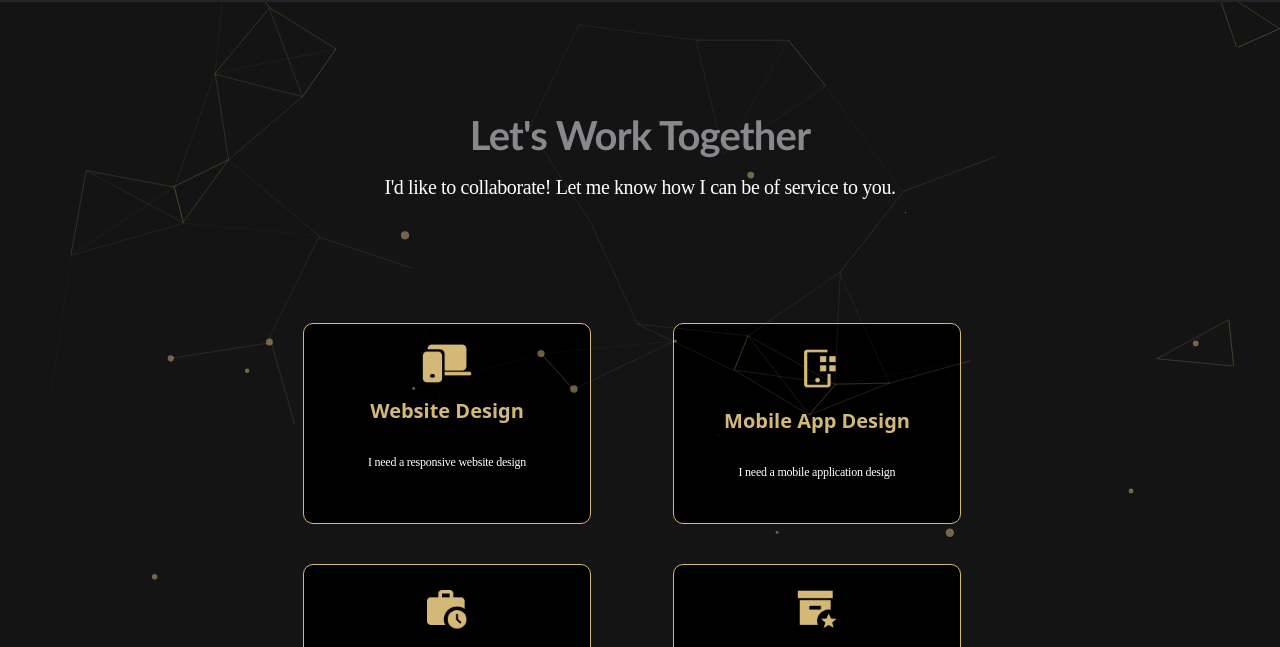
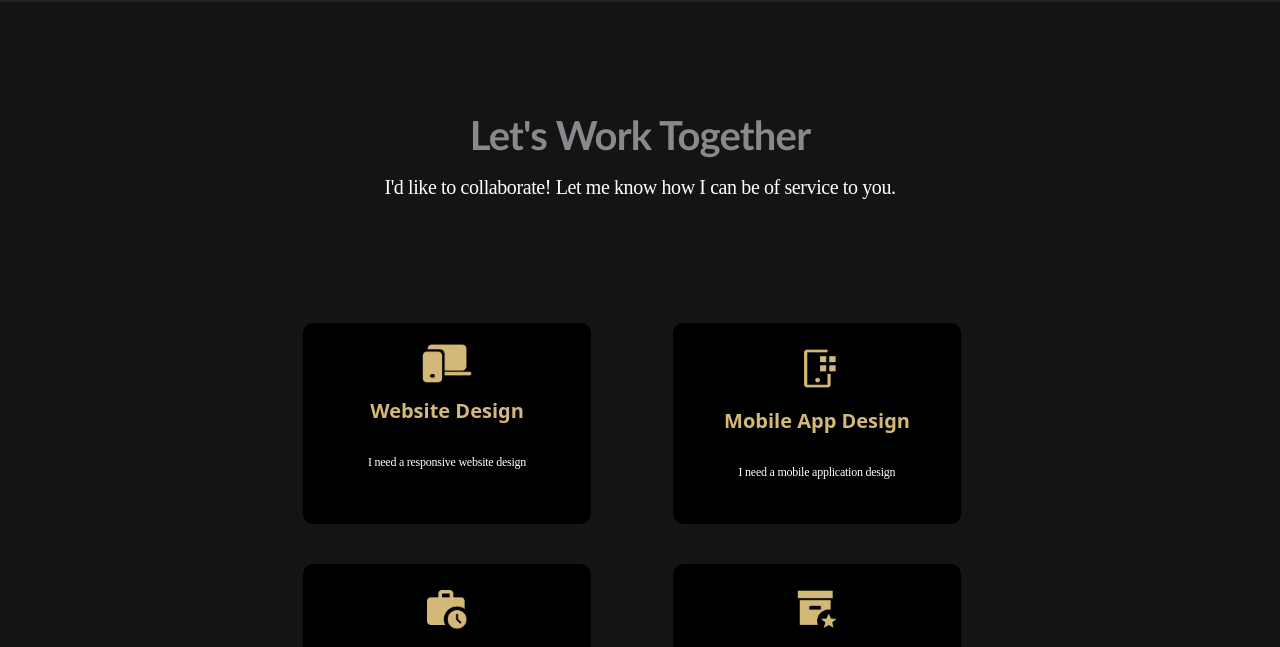
Before and after one commit to sparkybug/Chris-Portfolio, a plain HTML site: page contact.html in a window 1280 px wide. Shown: the part 80-727 px from the top of the page. Drawn offline with nearby package versions, Linux system fonts and the light colour scheme.

Commit message:
resolving issues

```diff
--- a/contact.html
+++ b/contact.html
@@ -63,15 +63,15 @@
         </nav>
         </div>
 
-        <div id="particles-js"></div>
-        <div id="particles-js1"></div>
+        <!-- <div id="particles-js"></div>
+        <div id="particles-js1"></div> -->
 
 
     <section id="first">
         <div class="container h-100">
             <div class="row">
                 <div class="col">
-                    <h1 style="color:#88888D; font-weight: bolder;">Let's Work Together</h1>
+                    <h1 style="color:#88888D; font-weight: bolder ">Let's Work Together</h1>
                     <p>I'd like to collaborate! Let me know how I can be of service to you.</p>
                 </div>
             </div>
--- a/css/contact.css
+++ b/css/contact.css
@@ -35,14 +35,14 @@
     height: 63vh;
     width: 100%;
     position: absolute;
-    z-index: 4;
+    z-index: 999;
 }
 
 #particles-js1 {
     height: 120vh;
     width: 100%;
     position: absolute;
-    z-index: 4;
+    z-index: 999;
 }
 
 #particles-js2 {
@@ -251,10 +251,11 @@
 }
 
 #cardImg {
-    border: 1.5px solid #D4B877;
+    /* border: 1px solid #fff; */
     border-radius: 10px;
     margin: 10px 0;
     padding: 20px;
+    z-index: -99;
 }
 
 #cardImg img{
@@ -262,6 +263,10 @@
     display: flex;
     justify-content: center;
     align-items: center;
+}
+
+#cardImg:hover {
+    border: 3px solid #D4B877;
 }
 
 #cardImg h4 {
```
